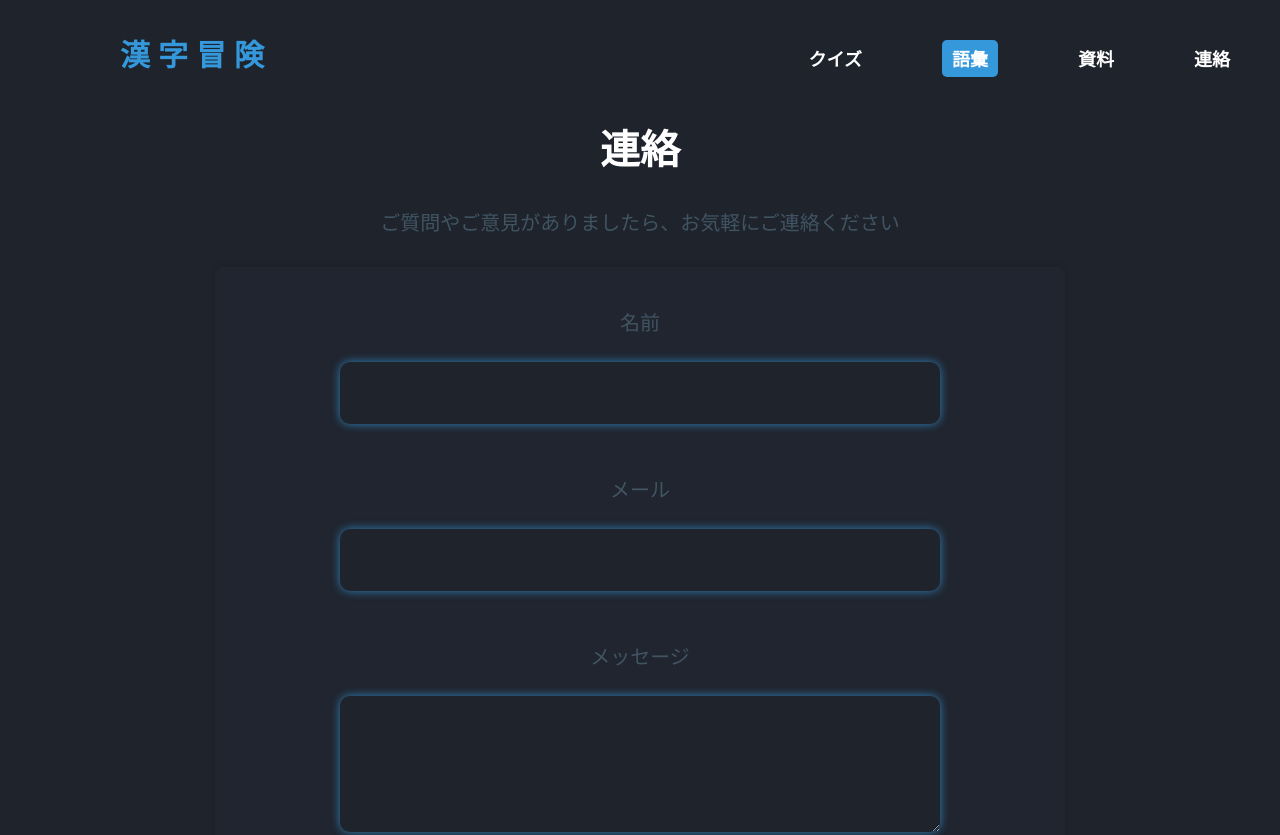
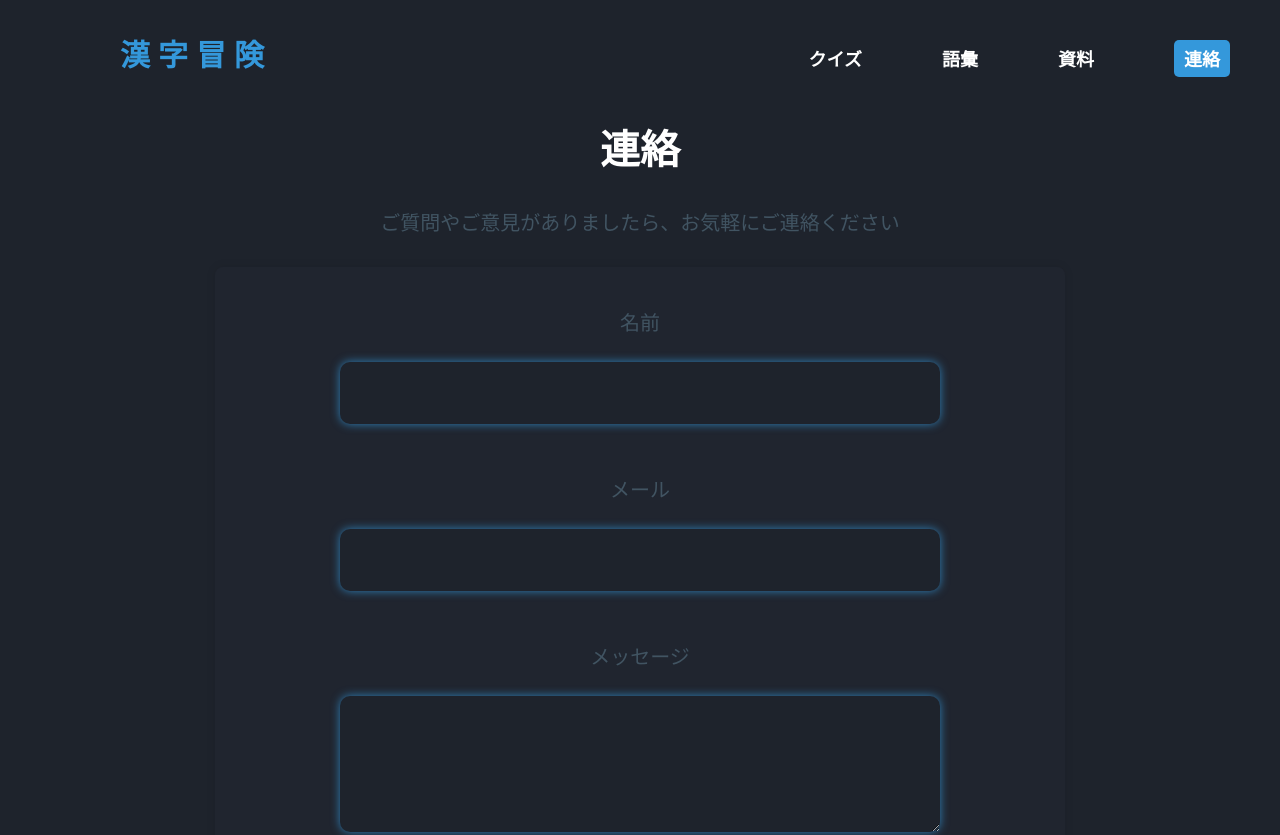
Before and after one commit to Hotame/JP-Game, a plain HTML site: page HTML/contact.html in a window 1280 px wide. Shown: the top 835 px of the page. Drawn offline with nearby package versions, Linux system fonts and the light colour scheme.

Commit message:
Bug Fixes

```diff
--- a/HTML/contact.html
+++ b/HTML/contact.html
@@ -44,9 +44,9 @@
         <div class="nav-links" id="links">
             <ul>
                 <li><a href="index.html" class="li">クイズ</a></li>
-                <li><a href="vocabulary.html" class="li"><span>語彙</span></a></li>
+                <li><a href="vocabulary.html" class="li">語彙</a></li>
                 <li><a href="resources.html" class="li">資料</a></li>
-                <li><a href="contact.html" class="li">連絡</a></li>
+                <li><a href="contact.html" class="li"><span>連絡</span></a></li>
             </ul>
         </div>
     </nav>
```
Also changed, not shown: HTML/resources.html (+2 -2 lines).
